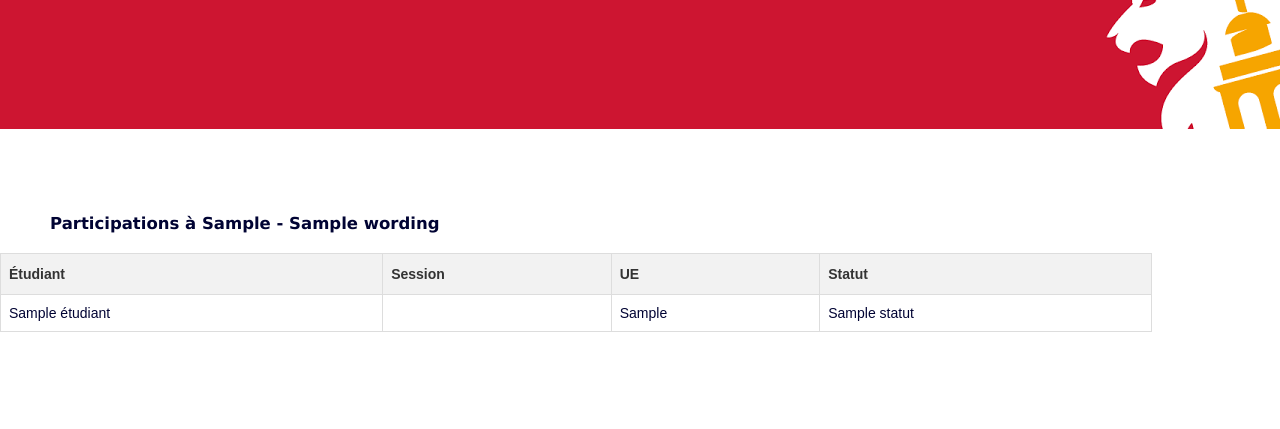
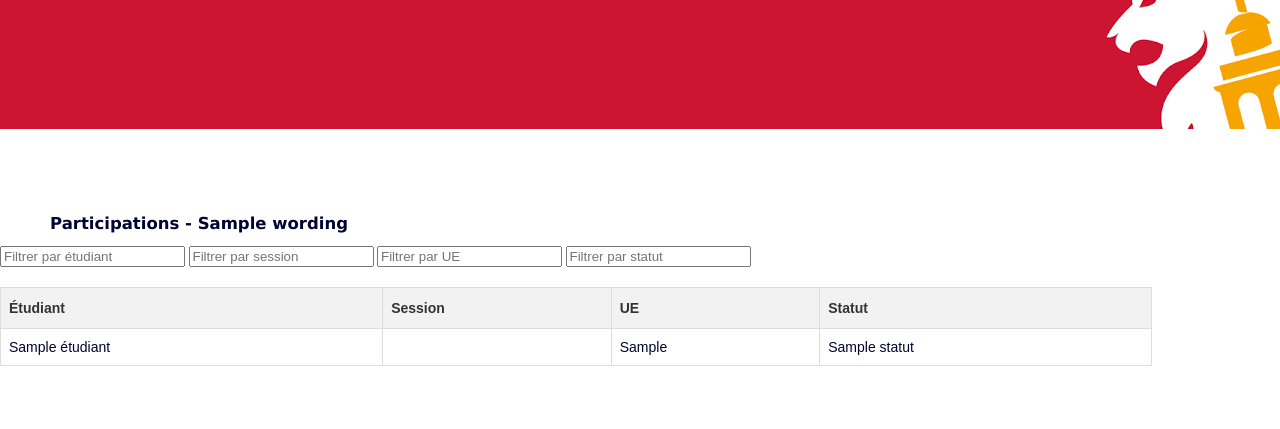
Before and after one commit to padeb185/IpefaSup4, a Django app: template templates/educator/participations.html in a window 1280 px wide. Shown: the top 429 px of the page. Run offline with Django 5.2, Linux system fonts and the light colour scheme; the template is opened without the code that fills it: most values are stand-ins (such as "Sample title", 1, 10 or a date in 2020); some libraries are stand-ins or nearby versions.

Commit message:
participation filter

```diff
--- a/templates/educator/participations.html
+++ b/templates/educator/participations.html
@@ -1,11 +1,18 @@
 {% extends "base.html" %}
 
-{% block title %}Participations à {{ academicue.wording }}{% endblock %}
+{% block content %}
+<h1>Participations - {{ academicue.wording }}</h1>
 
-{% block content %}
-<h1>Participations à {{ academicue.idUE }} - {{ academicue.wording }}</h1>
+<!-- Barre de filtres -->
+<div id="filters">
+    <input type="text" id="filter-student" placeholder="Filtrer par étudiant">
+    <input type="text" id="filter-session" placeholder="Filtrer par session">
+    <input type="text" id="filter-ue" placeholder="Filtrer par UE">
+    <input type="text" id="filter-status" placeholder="Filtrer par statut">
+</div>
 
-<table border="1" cellpadding="8" cellspacing="0">
+<!-- Tableau des participations -->
+<table id="participations-table" border="1">
     <thead>
         <tr>
             <th>Étudiant</th>
@@ -15,18 +22,48 @@
         </tr>
     </thead>
     <tbody>
-        {% for participation in participations %}
+        {% for p in participations %}
         <tr>
-            <td>{{ participation.Étudiant }}</td>
-            <td>{{ participation.Session }}</td>
-            <td>{{ participation.UE }}</td>
-            <td>{{ participation.Statut }}</td>
-        </tr>
-        {% empty %}
-        <tr>
-            <td colspan="4">Aucune participation enregistrée.</td>
+            <td>{{ p.Étudiant }}</td>
+            <td>{{ p.Session }}</td>
+            <td>{{ p.UE }}</td>
+            <td>{{ p.Statut }}</td>
         </tr>
         {% endfor %}
     </tbody>
 </table>
 {% endblock %}
+
+{% block extra_js %}
+<script src="https://code.jquery.com/jquery-3.6.0.min.js"></script>
+<script>
+    $(document).ready(function () {
+        $('#filters input').on('keyup', function () {
+            let student = $('#filter-student').val().toLowerCase();
+            let session = $('#filter-session').val().toLowerCase();
+            let ue = $('#filter-ue').val().toLowerCase();
+            let status = $('#filter-status').val().toLowerCase();
+
+            $('#participations-table tbody tr').filter(function () {
+                let row = $(this);
+                let matchesStudent = row.find('td:eq(0)').text().toLowerCase().includes(student);
+                let matchesSession = row.find('td:eq(1)').text().toLowerCase().includes(session);
+                let matchesUE = row.find('td:eq(2)').text().toLowerCase().includes(ue);
+                let matchesStatus = row.find('td:eq(3)').text().toLowerCase().includes(status);
+
+                return matchesStudent && matchesSession && matchesUE && matchesStatus;
+            }).show();
+
+            $('#participations-table tbody tr').filter(function () {
+                let row = $(this);
+                let matchesStudent = row.find('td:eq(0)').text().toLowerCase().includes(student);
+                let matchesSession = row.find('td:eq(1)').text().toLowerCase().includes(session);
+                let matchesUE = row.find('td:eq(2)').text().toLowerCase().includes(ue);
+                let matchesStatus = row.find('td:eq(3)').text().toLowerCase().includes(status);
+
+                return !(matchesStudent && matchesSession && matchesUE && matchesStatus);
+            }).hide();
+        });
+    });
+</script>
+{% endblock %}
```
